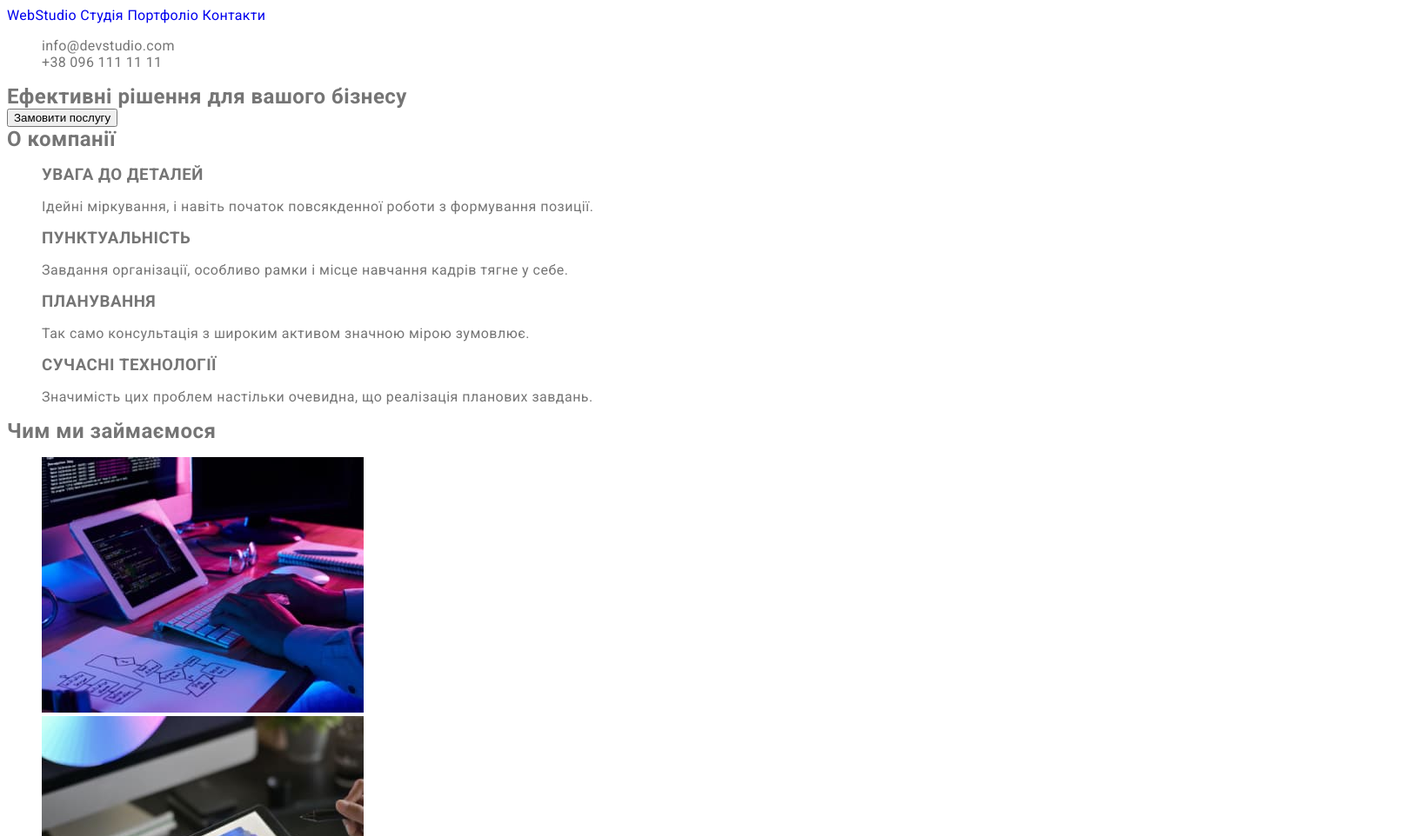
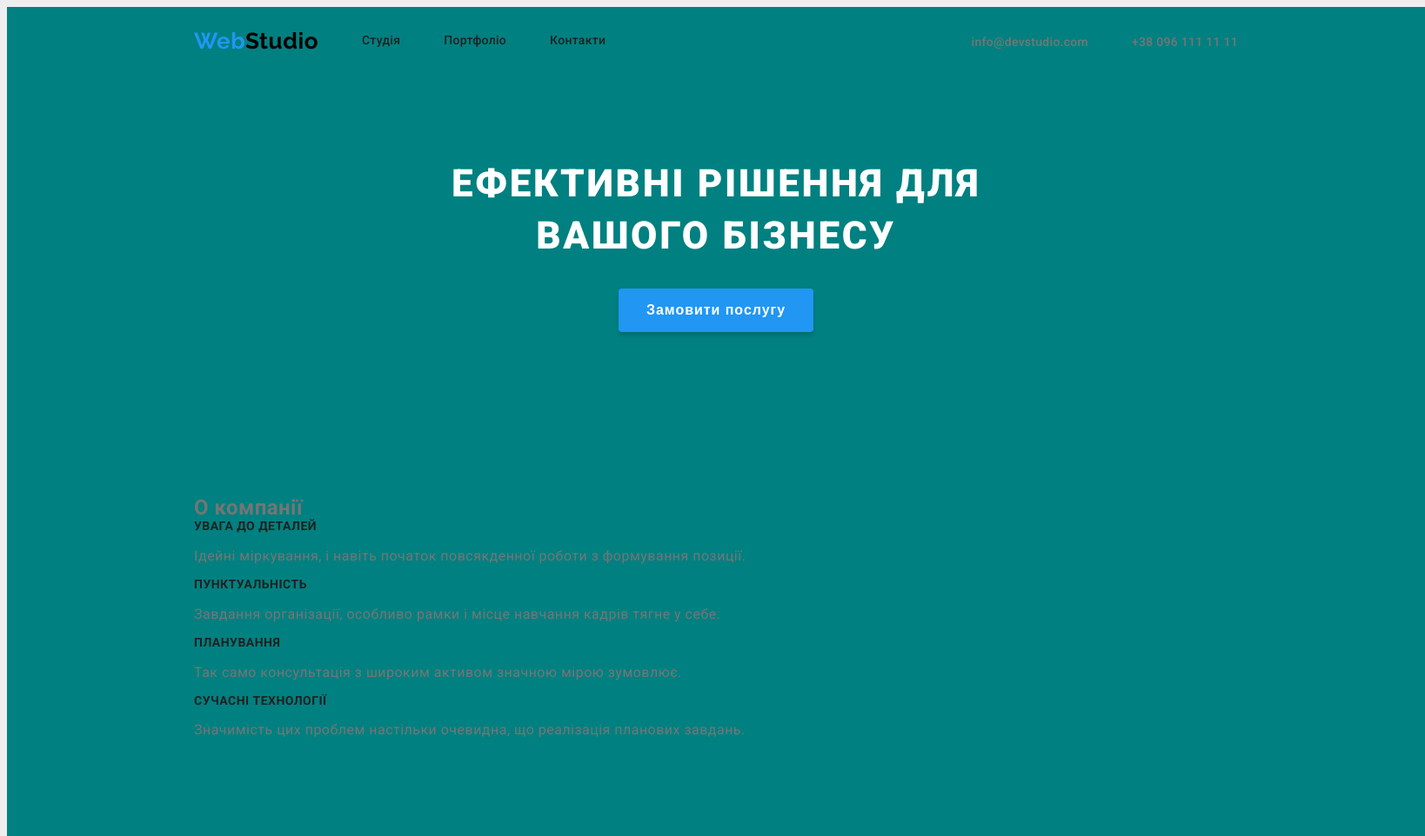
Before and after one commit to nezalonov-serhii/file-cabinet, a plain HTML site: page index.html in a window 1280 px wide. Shown: the top 962 px of the page at 87% size, 1638 px wide, since content can reach past the window. Drawn offline with Linux system fonts and the light colour scheme.

Commit message:
Flexbox to hero

```diff
--- a/css/styles.css
+++ b/css/styles.css
@@ -26,15 +26,19 @@ sans-serif;
 }
 
 body {
-    font-family: 'Raleway', sans-serif;
     font-family: 'Roboto', sans-serif;
     letter-spacing: 0.03em;
     color: #757575;
 
-
+    background-color: #eee;
 }
 
 h1,h2,h3,h4,h5,h6 {
+    margin: 0;
+    padding: 0;
+}
+
+ul {
     margin: 0;
     padding: 0;
 }
@@ -43,13 +47,170 @@ li {
     list-style: none;
 }
 
-.navigation>a {
+.container {
+    width: 1200px;
+    margin: 0 auto;
+    background-color: teal;
+    padding-left: 215px;
+    padding-right: 215px;
+    padding-top: 94px;
+    padding-bottom: 94px;
+}
+
+.container.header {
+    padding-top: 24px;
+    padding-bottom: 25px;
+    display: flex;
+    align-items: center;
+}
+
+.container.footer {
+        padding-top: 60px;
+        padding-bottom: 57px;
+}
+
+
+/* header */
+.navigation .logo {
+    color: var(--bleak-color);
+    margin-right: 93px;
+
+    font-family: 'Raleway', sans-serif;
+    font-weight: 700;
+    font-size: 26px;
+    line-height: 1.19;
+}
+
+.navigation {
+    display: flex;
+    align-items: center;
+}
+
+.navigation a:not(:last-child) {
+    margin-right: 50px;
+}
+
+.logo span {
+    color: var(--acent-color);
+}
+
+.navigation a {
     text-decoration: none;
+    color: var(--second-color);
+
+    letter-spacing: 0.02em;
+    font-weight: 500;
+    font-size: 14px;
+    line-height: 1.14;
     letter-spacing: 0.02em;
 }
 
+.lists-header{
+    display: flex;
+    margin-left: auto;
+}
+
 .lists-header a {
+    color: inherit;
     text-decoration: none;
+
     letter-spacing: 0.02em;
-    color: inherit;
+    font-weight: 500;
+    font-size: 14px;
+    line-height: 1.14;
 }
+
+.lists-header li:not(:last-child){
+    margin-right: 50px;
+}
+
+/* Hero */
+.hero-titel {
+    color:  var(--bg-color);
+    text-align: center;
+    max-width: 696px;
+    margin: auto;
+    margin-bottom: 30px;
+
+    text-transform: uppercase;
+    font-weight: 900;
+    font-size: 44px;
+    line-height: 1.36;
+    letter-spacing: 0.06em;
+}
+
+.btn {
+    color: var(--bg-color);
+    background-color: var(--acent-color);
+    box-shadow: 0px 4px 4px rgba(0, 0, 0, 0.15);
+    border: none;
+    border-radius: 4px;
+    padding: 10px 32px;
+    display: block;
+    margin: auto;
+
+
+    font-weight: 700;
+    font-size: 16px;
+    line-height: 1.88;
+    letter-spacing: 0.06em;
+}
+
+/* about work */
+.lists-work {
+
+}
+
+.titel-work {
+    color: var(--second-color);
+    font-weight: 700;
+    font-size: 14px;
+    line-height: 1.14;
+}
+
+/* about team */
+.titel {
+    color: var(--second-color);
+
+    font-weight: 700;
+    font-size: 36px;
+    line-height: 1.17;
+    text-align: center;
+    letter-spacing: 0.03em;
+}
+
+.list-team .titel-card {
+    color: var(--second-color);
+
+    font-weight: 500;
+    font-size: 16px;
+    line-height: 1.19;
+}
+
+.list-team {
+    font-size: 16px;
+    line-height: 1.19;
+}
+
+/* foter */
+.container .logo {
+    color: var(--bleak-color);
+    text-decoration: none;
+
+    font-family: 'Raleway';
+    font-weight: 700;
+    font-size: 26px;
+    line-height: 1.19;
+}
+
+.contacts-footer {
+    font-size: 14px;
+    line-height: 1.71;
+    color: var(--bg-color);
+}
+
+.contacts-footer a {
+    font-size: 14px;
+    line-height: 1.71;
+    color: var(--contact-foter);
+}
--- a/index.html
+++ b/index.html
@@ -17,8 +17,9 @@
 
     <!-- header -->
     <header>
+        <div class="container header">
             <nav class="navigation">
-            <a href="./"><span>Web</span>Studio</a>
+                <a href="./" class="logo"><span>Web</span>Studio</a>
                 <a href="./">Студія</a>
                 <a href="./">Портфоліо</a>
                 <a href="./">Контакти</a>
@@ -28,82 +29,92 @@
                 <li><a href="mailto:info@devstudio.com">info@devstudio.com</a></li>
                 <li><a href="tel:+380961111111">+38 096 111 11 11</a></li>
             </ul>
+        </div>
     </header>
 
     <!-- hero -->
     <section>
-        <h1>Ефективні рішення для вашого бізнесу</h1>
-        <button type="button">Замовити послугу</button>
+        <div class="container">
+            <h1 class="hero-titel">Ефективні рішення для вашого бізнесу</h1>
+            <button type="button" class="btn">Замовити послугу</button>
+        </div>
     </section>
 
     <!-- about work -->
     <section>
+        <div class="container">
             <h2>О компанії</h2>
-        <ul>
+            <ul class="lists-work">
                 <li>
-                <h3>УВАГА ДО ДЕТАЛЕЙ</h3>
+                    <h3 class="titel-work">УВАГА ДО ДЕТАЛЕЙ</h3>
                     <p>Ідейні міркування, і навіть початок повсякденної роботи з формування позиції.</p>
                 </li>
                 <li>
-                <h3>ПУНКТУАЛЬНІСТЬ</h3>
+                    <h3 class="titel-work">ПУНКТУАЛЬНІСТЬ</h3>
                     <p>Завдання організації, особливо рамки і місце навчання кадрів тягне у себе.</p>
                 </li>
                 <li>
-                <h3>ПЛАНУВАННЯ</h3>
+                    <h3 class="titel-work">ПЛАНУВАННЯ</h3>
                     <p>Так само консультація з широким активом значною мірою зумовлює.</p>
                 </li>
                 <li>
-                <h3>СУЧАСНІ ТЕХНОЛОГІЇ</h3>
+                    <h3 class="titel-work">СУЧАСНІ ТЕХНОЛОГІЇ</h3>
                     <p>Значимість цих проблем настільки очевидна, що реалізація планових завдань.</p>
                 </li>
             </ul>
+        </div>
     </section>
 
     <section>
-        <h2>Чим ми займаємося</h2>
+        <div class="container">
+            <h2 class="titel">Чим ми займаємося</h2>
             <ul>
                 <li><img src="./img/keyboard.jpg" alt="Клавіатура" width="370"></li>
                 <li><img src="./img/table.jpg" alt="Планшет" width="370"></li>
                 <li><img src="./img/tel.jpg" alt="Телефон" width="370"></li>
             </ul>
+        </div>
     </section>
 
     <!-- about team -->
-    <h2>Наша команда</h2>
     <section>
-        <h2>Наша команда</h2>
-        <ul>
+        <div class="container">
+            <h2 class="titel">Наша команда</h2>
+            <ul class="list-team">
                 <li>
                     <img src="./img/photo1.jpg" alt="" width="270">
-                <h3>Ігор Дем'яненко</h3>
+                    <h3 class="titel-card">Ігор Дем'яненко</h3>
                     <p>Product Designer</p>
                 </li>
                 <li>
                     <img src="./img/photo2.jpg" alt="" width="270">
-                <h3>Ольга Рєпіна</h3>
+                    <h3 class="titel-card">Ольга Рєпіна</h3>
                     <p>Frontend Developer</p>
                 </li>
                 <li>
                     <img src="./img/photo3.jpg" alt="" width="270">
-                <h3>Микола Тарасов</h3>
+                    <h3 class="titel-card">Микола Тарасов</h3>
                     <p>Marketing</p>
                 </li>
                 <li>
                     <img src="./img/photo4.jpg" alt="" width="270">
-                <h3>Михайло Єрмаков</h3>
+                    <h3 class="titel-card">Михайло Єрмаков</h3>
                     <p>UI Designer</p>
                 </li>
             </ul>
+        </div>
     </section>
 
     <!-- footer -->
     <footer>
-        <a href=""></a>
-        <address>
+        <div class="container footer">
+            <a href="" class="logo"><span>Web</span>Studio</a>
+            <address class="contacts-footer">
                 <p>м. Київ, пр-т Лесі Українки, 26</p>
                 <a href="mailto:info@devstudio.com">info@devstudio.com</a>
                 <a href="tel:+380961111111">+38 096 111 11 11</a>
             </address>
+        </div>
     </footer>
 
 </body>
```
Lines whose indentation alone changed are shown as unchanged.
